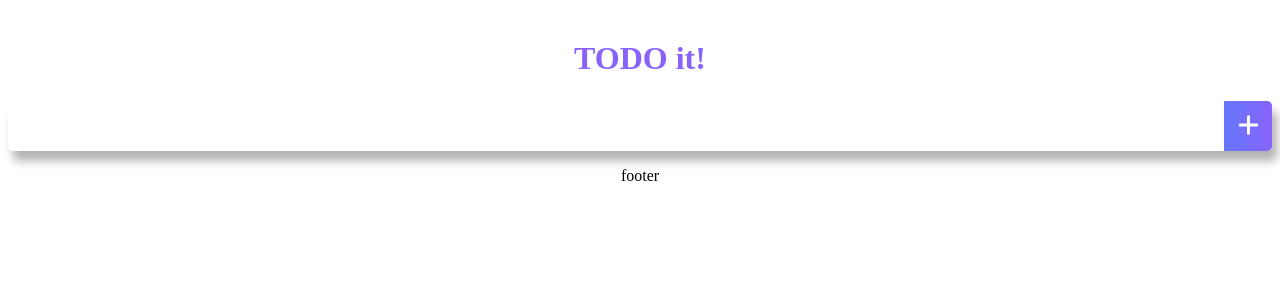
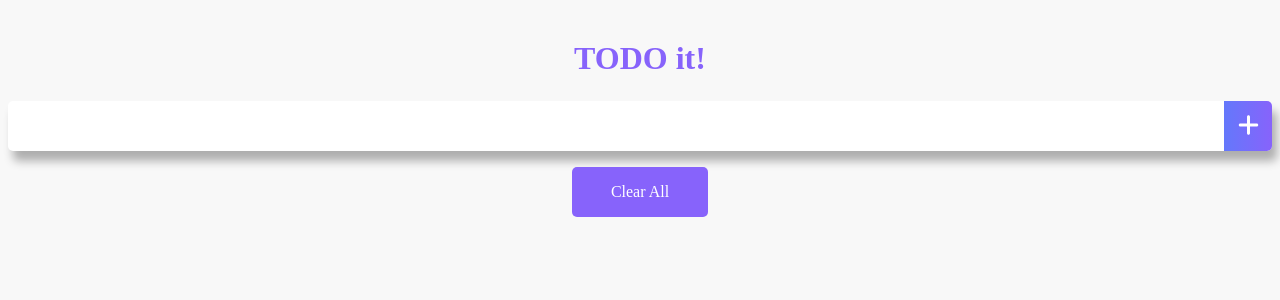
Before and after one commit to areum59/vue.js, a Vue app in the folder vue-todo/: page / in a window 1280 px wide. Shown: the top 300 px of the page. Built offline with nearby package versions, Linux system fonts and the light colour scheme.

Commit message:
footer 내용 추가

```diff
--- a/vue-todo/src/App.vue
+++ b/vue-todo/src/App.vue
@@ -26,7 +26,7 @@ export default {
 </script>
 
 <style>
-body {text-align: center; background-color: #fff;}
+body {text-align: center; background-color: #f8f8f8;}
 input {border-style: groove; width: 200px;}
 button {border-style: groove;}
 
--- a/vue-todo/src/components/TodoFooter.vue
+++ b/vue-todo/src/components/TodoFooter.vue
@@ -1,29 +1,23 @@
 <template>
-    <div>
-        footer
+    <div class="clearAllContainer">
+        <span class="clearAllBtn" v-on:click="clearTodo">
+            Clear All
+        </span>
     </div>
 </template>
 
 <script>
 export default {
-    name: 'VueTodoFooter',
-
-    data() {
-        return {
-
-        };
-    },
-
-    mounted() {
-
-    },
-
     methods: {
-
-    },
+        clearTodo: function(){
+            localStorage.clear();
+            // .clear() : 로컬스토리지에 있는 모든 내용을 지우는 API
+        }
+    }
 };
 </script>
 
 <style scoped>
-
+.clearAllContainer {width: 8.5rem; height: 50px; line-height: 50px; border-radius: 5px; margin: 0 auto; background-color: #8763fb;}
+.clearAllBtn {color: #fff; display: block;}
 </style>
```
